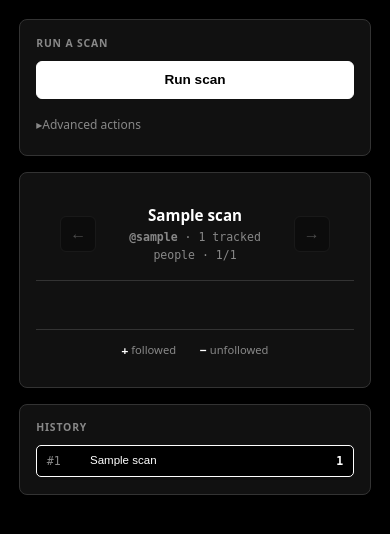
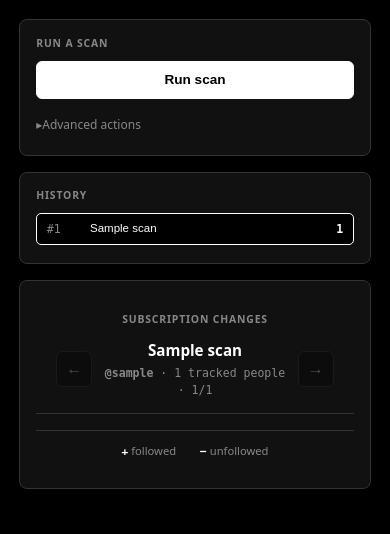
Before and after one commit to CloudDown/instree, a FastAPI app: page /changes in a window 390 px wide. Shown: the part 63-597 px from the top of the page. Run offline with FastAPI, Linux system fonts and the light colour scheme; tables that the repository leaves empty hold one stand-in row (values such as "Sample post").

Commit message:
Réorganiser la page Home en sidebar scan/historique et panneau principal.
Layout deux colonnes pleine hauteur avec navigation des scans et variations en zone dédiée.

```diff
--- a/instree/web/static/app.js
+++ b/instree/web/static/app.js
@@ -247,11 +247,12 @@ function renderPersonSection(groups) {
       return `<div class="changes-group person-group">${title}${lines.join("")}</div>`;
     })
     .join("");
-  return `<div class="changes-section changes-section--panel-full"><div class="changes-group-title">${t("changes.personSection")}</div>${blocks}</div>`;
+  return `<div class="changes-section changes-section--panel-full"><div class="person-section-body">${blocks}</div></div>`;
 }
 
 function renderDetail(detail) {
   if (!elContent) return;
+
   const scan = detail.scan;
   if (!detail.has_changes) {
     elContent.innerHTML =
--- a/instree/web/static/style.css
+++ b/instree/web/static/style.css
@@ -132,6 +132,51 @@ body {
 
 .page-wide {
   max-width: 70rem;
+}
+
+.page-home {
+  max-width: 90rem;
+  grid-template-columns: minmax(17rem, 20rem) minmax(0, 1fr);
+  grid-template-rows: minmax(0, 1fr);
+  align-items: stretch;
+  min-height: calc(100vh - 4.5rem);
+}
+
+.home-sidebar {
+  display: flex;
+  flex-direction: column;
+  gap: 1rem;
+  min-height: 0;
+}
+
+.home-scan-card {
+  flex-shrink: 0;
+}
+
+.home-history-card {
+  flex: 1;
+  min-height: 0;
+  display: flex;
+  flex-direction: column;
+  overflow: hidden;
+}
+
+.home-changes-panel {
+  display: flex;
+  flex-direction: column;
+  min-height: 0;
+  padding: 0;
+  overflow: hidden;
+}
+
+.home-changes-title {
+  margin: 0;
+  font-size: 0.65rem;
+  font-weight: 600;
+  text-transform: uppercase;
+  letter-spacing: 0.08em;
+  color: var(--muted);
+  text-align: center;
 }
 
 .card {
@@ -609,18 +654,22 @@ body {
 }
 
 .scan-header-bar {
-  padding: 1rem 1.5rem;
+  padding: 1rem 1.25rem 0.85rem;
   border-bottom: 1px solid var(--border);
   background: var(--surface);
+  display: flex;
+  flex-direction: column;
+  gap: 0.75rem;
 }
 
 .scan-nav {
-  display: flex;
+  display: grid;
+  grid-template-columns: 2.25rem minmax(0, 1fr) 2.25rem;
   align-items: center;
-  justify-content: center;
-  gap: 1rem;
-  max-width: 36rem;
-  margin: 0 auto;
+  gap: 0.75rem;
+  width: 100%;
+  max-width: none;
+  margin: 0;
 }
 
 .nav-btn {
@@ -667,8 +716,13 @@ body {
 
 .content {
   flex: 1;
-  padding: 1.5rem;
+  padding: 1rem 1.25rem;
   overflow-y: auto;
+  min-height: 0;
+}
+
+.home-changes-panel .content:has(.changes-layout) {
+  padding-bottom: 0;
 }
 
 .empty {
@@ -701,12 +755,32 @@ body {
 }
 
 .changes-section--panel-full {
-  margin-left: -1.5rem;
-  margin-right: -1.5rem;
-  width: calc(100% + 3rem);
-  border-left: none;
-  border-right: none;
+  margin: 0;
+  width: 100%;
+  border: none;
   border-radius: 0;
+}
+
+.changes-section.changes-section--panel-full {
+  margin-top: 0;
+}
+
+.changes-card + .changes-section--panel-full {
+  margin-top: 1rem;
+  border-top: 1px solid var(--border);
+}
+
+.page-home .changes-card {
+  max-width: none;
+  margin: 0;
+}
+
+.changes-layout > .changes-card:last-child {
+  border-bottom: none;
+}
+
+.changes-layout > .changes-section--panel-full:last-child .person-section-body > .person-group:last-child > .change-line:last-child {
+  border-bottom: none;
 }
 
 .changes-card {
@@ -910,4 +984,13 @@ a.change-user:hover {
   .panel-grow {
     max-height: 10rem;
   }
+
+  .page-home {
+    grid-template-columns: 1fr;
+    min-height: auto;
+  }
+
+  .home-history-card {
+    max-height: 14rem;
+  }
 }
--- a/instree/web/templates/changes.html
+++ b/instree/web/templates/changes.html
@@ -9,8 +9,9 @@
 <body data-page="{{ page }}" data-asset-v="{{ v }}">
   {% include "_header.html" %}
 
-  <main class="page page-wide">
-    <section class="card">
+  <main class="page page-home">
+    <aside class="home-sidebar">
+      <section class="card home-scan-card">
         <h2 class="panel-title" data-i18n="actions.title">Lancer un scan</h2>
 
         <button id="btn-scan" type="button" class="btn btn-main" data-i18n="actions.scanBtn">Lancer un scan</button>
@@ -42,8 +43,16 @@
         </div>
       </section>
 
-    <section class="card">
+      <section class="card home-history-card">
+        <h2 class="panel-title" data-i18n="changes.history">Historique</h2>
+        <ul id="history-list" class="history-list"></ul>
+        <p id="history-empty" class="history-empty hidden" data-i18n="changes.historyEmpty">Aucun scan pour l'instant.</p>
+      </section>
+    </aside>
+
+    <section class="card home-changes-panel">
       <header class="scan-header-bar">
+        <h2 class="home-changes-title" data-i18n="changes.personSection">Variations des abonnements</h2>
         <div class="scan-nav">
           <button id="btn-prev" type="button" class="nav-btn" data-i18n-title="changes.prevScan" title="Scan précédent" disabled aria-label="Scan précédent">←</button>
           <div class="scan-info">
@@ -62,12 +71,6 @@
         <span><strong>−</strong> <span data-i18n="changes.legendMutualRemove">s'est désabonné</span></span>
       </footer>
     </section>
-
-    <section class="card">
-      <h2 class="panel-title" data-i18n="changes.history">Historique</h2>
-      <ul id="history-list" class="history-list"></ul>
-      <p id="history-empty" class="history-empty hidden" data-i18n="changes.historyEmpty">Aucun scan pour l'instant.</p>
-    </section>
   </main>
 
   <dialog id="confirm-dialog" class="dialog">
```
Lines whose indentation alone changed are shown as unchanged.
